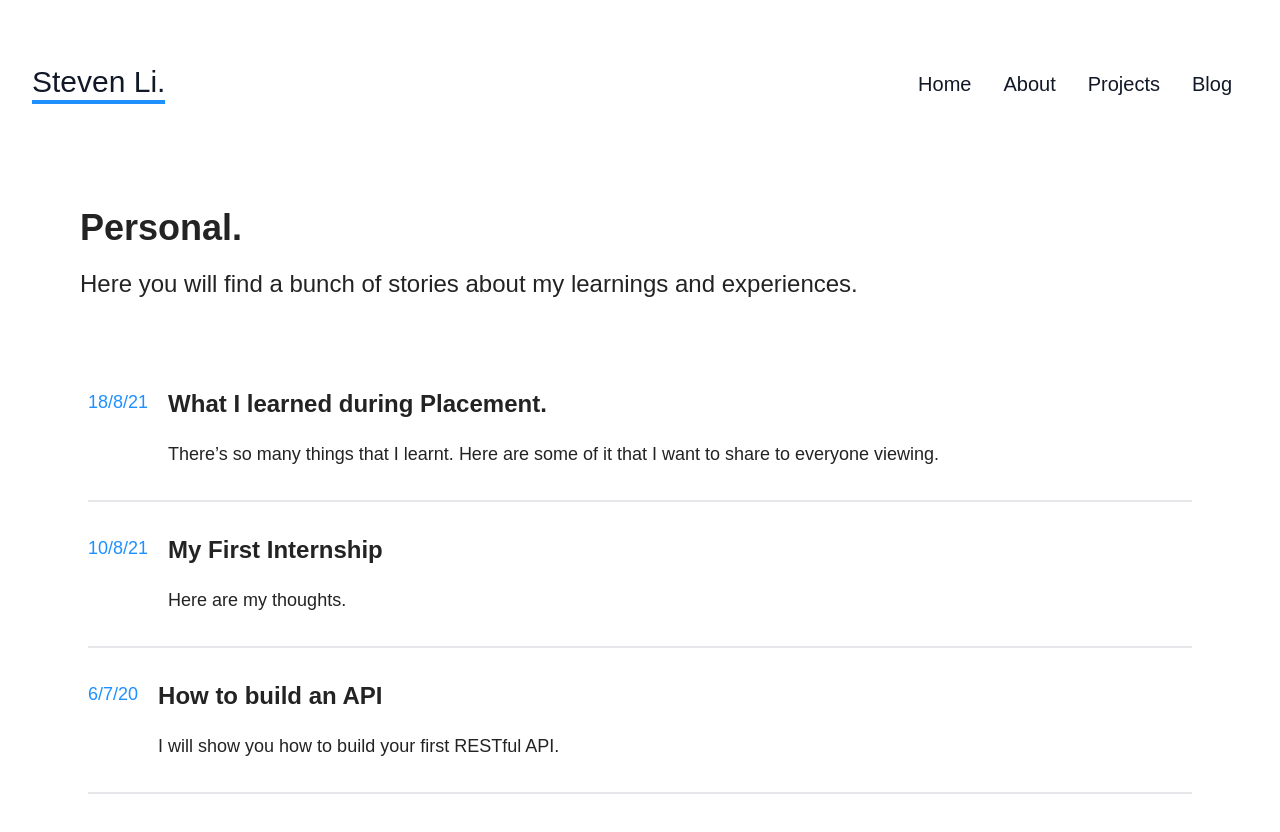
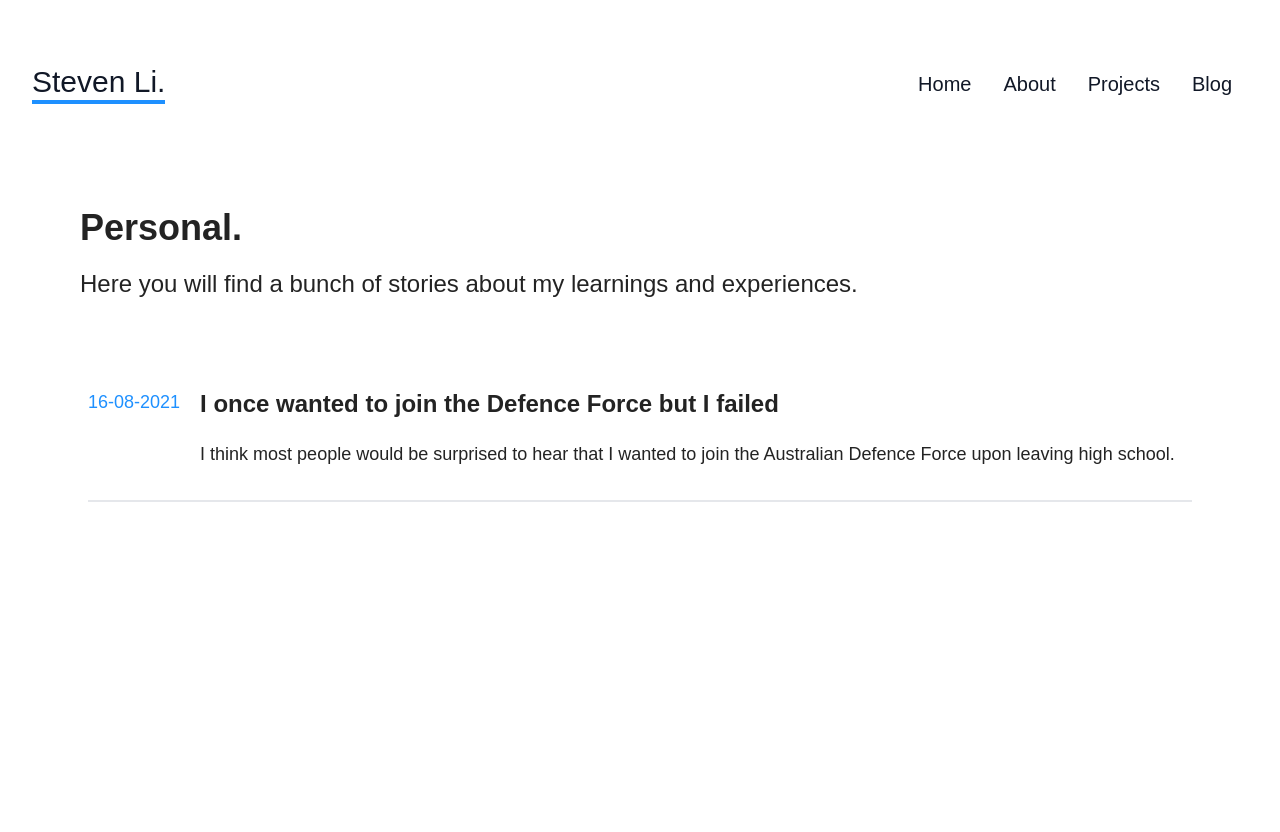
Before and after one commit to s-li1/portfolio, a Next.js app: page /blog/personal in a window 1280 px wide. Shown: the top 832 px of the page. After the commit the page ends 800 px from the top, so only its background shows below. Built offline with nearby package versions, Linux system fonts and the light colour scheme.

Commit message:
removed blogposts component

```diff
--- a/components/BlogPosts.tsx
+++ /dev/null
@@ -1,29 +0,0 @@
-import React from 'react'
-import BlogPostLink from './BlogPostLink'
-
-export default function BlogPosts() {
-    const posts = [
-        {
-            title: "What I learned during Placement.",
-            date: "18/8/21",
-            summary: "There’s so many things that I learnt. Here are some of it that I want to share to everyone viewing."
-        },
-        {
-            title: "My First Internship",
-            date: "10/8/21",
-            summary: "Here are my thoughts."
-        },
-        {
-            title: "How to build an API",
-            date: "6/7/20",
-            summary: "I will show you how to build your first RESTful API."
-        }
-    ]
-    return (
-        <div className="p-12 md:mx-10">
-            {posts.map((post,index) =>
-                <BlogPostLink key={index} {...post}/>
-            )}
-        </div>
-    )
-}
--- a/pages/blog/personal/index.tsx
+++ b/pages/blog/personal/index.tsx
@@ -1,9 +1,9 @@
 import React from 'react';
 import Container from '../../../components/Container';
-import BlogPosts from '../../../components/BlogPosts';
 import { GetStaticProps } from 'next';
 import { getAllPosts } from '../../../lib/mdx';
 import { IPosts } from '../../../types/types';
+import BlogPostLink from '../../../components/BlogPostLink';
 
 export default function Personal({ posts }: IPosts) {
     return (
@@ -14,7 +14,11 @@
             </h1>
             <h2 className="text-2xl">Here you will find a bunch of stories about my learnings and experiences.</h2>
            </div>
-           <BlogPosts posts={posts}/>
+           <div className="p-12 md:mx-10">
+            {posts.map((post,index) =>
+                <BlogPostLink key={index} {...post}/>
+            )}
+            </div>
        </Container>
     )
 }
```
